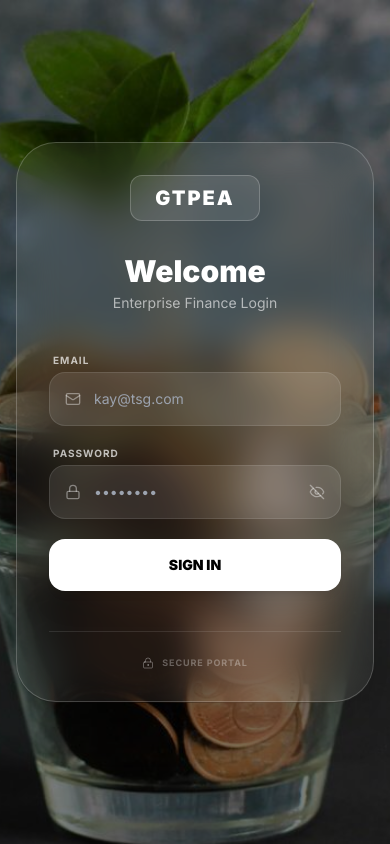
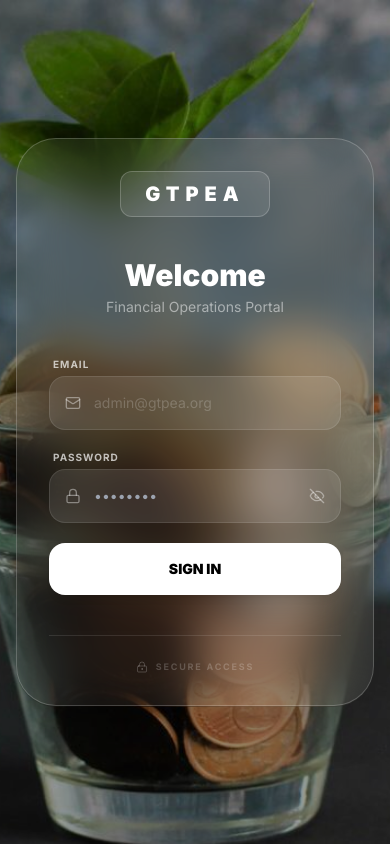
Before and after one commit to amiteyewisdom/GTPEA, a Next.js app: page /login in a window 390 px wide. Built offline with nearby package versions, Linux system fonts and the light colour scheme; no server answers.

Commit message:
Refactor login page layout and styles

```diff
--- a/src/app/(auth)/login/page.tsx
+++ b/src/app/(auth)/login/page.tsx
@@ -30,7 +30,7 @@ export default function LoginPage() {
 
   return (
     <main className="relative min-h-screen w-full flex items-center justify-center p-4 font-sans antialiased">
-      {/* Background Image */}
+      {/* Background Image - Absolute Bottom Layer */}
       <div className="absolute inset-0 z-0">
         <Image
           src="/images/growth-plant.jpeg"
@@ -39,20 +39,18 @@ export default function LoginPage() {
           className="object-cover"
           priority
         />
-        <div className="absolute inset-0 bg-black/50" />
+        {/* Dark overlay to make text readable */}
+        <div className="absolute inset-0 bg-black/40" />
       </div>
 
       <div className="relative z-10 w-full max-w-[400px]">
-        {/* THE CARD - Forced transparency with inline style */}
-        <div
-          style={{ backgroundColor: 'rgba(255, 255, 255, 0.05)', backdropFilter: 'blur(20px)', WebkitBackdropFilter: 'blur(20px)' }}
-          className="border border-white/20 shadow-2xl rounded-[2.5rem] p-8 sm:p-12 sm:bg-white sm:backdrop-blur-none"
-        >
+        {/* THE CARD - 100% See through with just a blur */}
+        <div className="backdrop-blur-xl bg-white/5 border border-white/20 shadow-2xl rounded-[2.5rem] p-8 sm:p-12 sm:bg-white sm:backdrop-blur-none">
 
-          {/* LOGO: HARDCODED TO GTPEA */}
-          <div className="flex justify-center mb-8">
-            <div className="px-6 py-2 bg-white/10 border border-white/20 rounded-xl">
-              <span className="text-xl font-black tracking-widest text-white">
+          {/* LOGO: Explicitly GTPEA */}
+          <div className="flex justify-center mb-10">
+            <div className="bg-white/10 border border-white/20 px-6 py-2 rounded-xl">
+              <span className="text-xl font-black tracking-[0.3em] text-white">
                 GTPEA
               </span>
             </div>
@@ -60,14 +58,12 @@ export default function LoginPage() {
 
           <div className="text-center mb-10">
             <h2 className="text-3xl font-black text-white mb-1">Welcome</h2>
-            <p className="text-sm text-white/60">Enterprise Finance Login</p>
+            <p className="text-sm text-white/50">Financial Operations Portal</p>
           </div>
 
           <form className="space-y-5" onSubmit={handleSubmit}>
             {error && (
-              <div className="p-3 bg-red-500/20 text-white text-xs rounded-xl border border-red-500/30 text-center">
-                {error}
-              </div>
+              <div className="p-3 bg-red-500/20 text-white text-xs rounded-xl border border-red-500/30 text-center">{error}</div>
             )}
 
             <div className="space-y-1">
@@ -78,9 +74,9 @@ export default function LoginPage() {
                   type="email"
                   value={email}
                   onChange={(e) => setEmail(e.target.value)}
-                  placeholder="kay@tsg.com"
+                  placeholder="admin@gtpea.org"
                   required
-                  className="w-full pl-11 pr-4 py-4 bg-white/10 border border-white/10 rounded-2xl text-sm text-white outline-none focus:ring-1 focus:ring-white/40"
+                  className="w-full pl-11 pr-4 py-4 bg-white/10 border border-white/10 rounded-2xl text-sm text-white placeholder-white/20 outline-none focus:bg-white/20 transition-all"
                 />
               </div>
             </div>
@@ -95,7 +91,7 @@ export default function LoginPage() {
                   onChange={(e) => setPassword(e.target.value)}
                   placeholder="••••••••"
                   required
-                  className="w-full pl-11 pr-11 py-4 bg-white/10 border border-white/10 rounded-2xl text-sm text-white outline-none"
+                  className="w-full pl-11 pr-11 py-4 bg-white/10 border border-white/10 rounded-2xl text-sm text-white outline-none focus:bg-white/20 transition-all"
                 />
                 <button type="button" onClick={() => setShowPassword(!showPassword)} className="absolute right-4 top-1/2 -translate-y-1/2 text-white/40">
                   {showPassword ? <Eye className="w-4 h-4" /> : <EyeOff className="w-4 h-4" />}
@@ -106,18 +102,18 @@ export default function LoginPage() {
             <button
               type="submit"
               disabled={loading}
-              className="w-full bg-white text-black font-black py-4 rounded-2xl shadow-xl text-sm mt-4 hover:bg-gray-100 active:scale-95 transition-all"
+              className="w-full bg-white text-black font-black py-4 rounded-2xl shadow-xl text-sm mt-4 active:scale-95 transition-all"
             >
-              {loading ? 'AUTHENTICATING...' : 'SIGN IN'}
+              {loading ? 'VERIFYING...' : 'SIGN IN'}
             </button>
           </form>
 
           <div className="mt-10 pt-6 border-t border-white/10 flex items-center justify-center gap-2">
-            <LockKeyhole className="w-3 h-3 text-white/30" />
-            <span className="text-[9px] text-white/30 font-bold uppercase tracking-widest">Secure Portal</span>
+            <LockKeyhole className="w-3 h-3 text-white/20" />
+            <span className="text-[9px] text-white/20 font-bold uppercase tracking-[0.2em]">Secure Access</span>
           </div>
         </div>
       </div>
     </main>
   );
-          }
+              }
```
